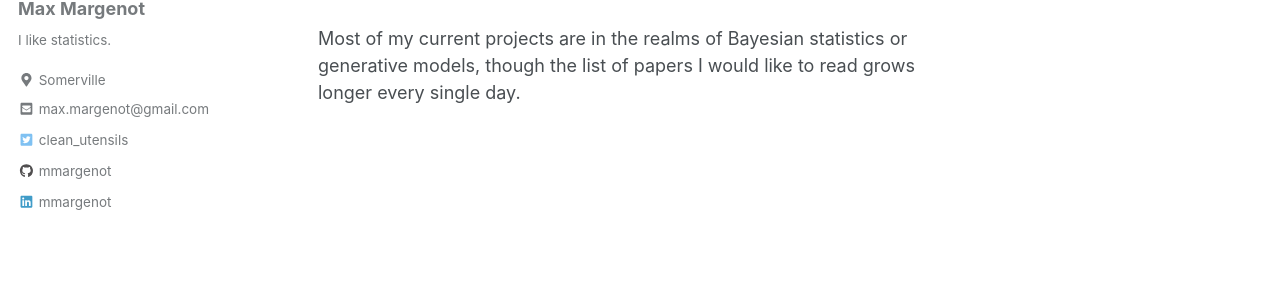
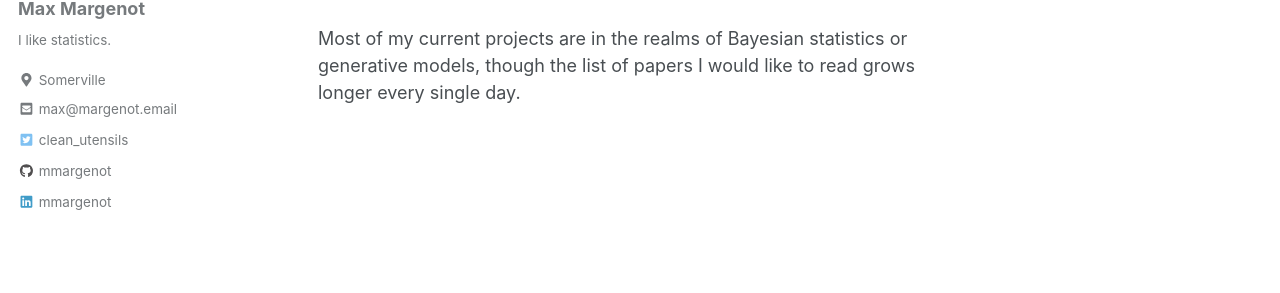
Before and after one commit to mmargenot/stationaryprocess.com, a Jekyll site: the page built from _pages/about.md, in a window 1280 px wide. Shown: the part 213-506 px from the top of the page. Built offline with Jekyll 4.4.1, drawn with Linux system fonts in a browser that asks for light colours; cached includes are drawn as plain includes; nearby versions of some CDN libraries.

Commit message:
MAINT: updated email address

```diff
--- a/_config.yml
+++ b/_config.yml
@@ -112,9 +112,9 @@ author:
   location         : "Somerville"
   email            :
   links:
-    - label: "max.margenot@gmail.com"
+    - label: "max@margenot.email"
       icon: "fas fa-fw fa-envelope-square"
-      url: mailto:max.margenot@gmail.com
+      url: mailto:max@margenot.email
     - label: "clean_utensils"
       icon: "fab fa-fw fa-twitter-square"
       url: "https://twitter.com/clean_utensils"
```
